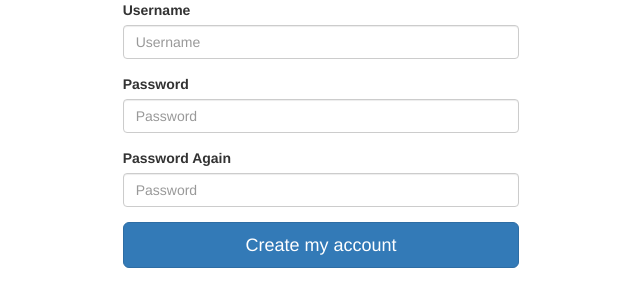
After one commit to hacettepeUniversityComputerEngineering/ticket_system, a Django app: page /signup/ in a window 1280 px wide. The commit adds this page. Shown: the top 307 px of the page, without its empty margins (319-959 px from the left). Run offline with Django 3.2, Linux system fonts and the light colour scheme; some libraries are stand-ins or nearby versions.

Commit message:
Login, logout, signup added.

```diff
--- a/event/urls.py
+++ b/event/urls.py
@@ -1,8 +1,9 @@
 from django.urls import path
+from django.conf.urls import url
 from . import views
 
 urlpatterns = [
     path('event_details', views.deneme_event, name='event_page'),
     path('', views.deneme_home, name='home_page'),
-
+    url(r'^signup/$', views.signup, name='signup'),
 ]
--- a/event/views.py
+++ b/event/views.py
@@ -1,8 +1,28 @@
-from django.shortcuts import render
+from django.shortcuts import render, redirect
+from django.contrib.auth import login, authenticate
+from django.contrib.auth.forms import UserCreationForm
 
 # Create your views here.
+
+
 def deneme_event(request):
     return render(request, 'event_details.html', {})
 
+
 def deneme_home(request):
     return render(request, 'home.html', {})
+
+
+def signup(request):
+    if request.method == 'POST':
+        form = UserCreationForm(request.POST)
+        if form.is_valid():
+            form.save()
+            username = form.cleaned_data['username']
+            raw_password = form.cleaned_data['password1']
+            user = authenticate(username=username, password=raw_password)
+            login(request, user)
+            return redirect('home_page')
+    else:
+        form = UserCreationForm()
+    return render(request, 'signup.html', {'form': form})
--- a/templates/base.html
+++ b/templates/base.html
@@ -53,7 +53,7 @@
                     <a class="nav-link" href="{% url 'event_page' %}">All Events</a>
                 </li>
                 <li class="nav-item">
-                    <a class="nav-link" href="#">Logout</a>
+                    <a class="nav-link" href="{% url 'logout'  %}?next=/">Logout</a>
                 </li>
             </ul>
         </div>
--- /dev/null
+++ b/templates/signup.html
@@ -0,0 +1,52 @@
+{% load staticfiles %}
+<!DOCTYPE html>
+<html lang="en">
+<head>
+  <title>Sign Up</title>
+  <meta charset="utf-8">
+  <meta  name="viewport" content="width=device-width, inital-scale=1">
+  <link href="../../static/startbootstrap-stylish-portfolio-gh-pages/vendor/bootstrap/css/bootstrap.min.css" rel="stylesheet">
+  <link rel="stylesheet" type="text/css" href="{% static 'css/trans.css' %}">
+  <script src="{% static 'vendor/bootstrap/js/bootstrap.min.js' %}"></script>
+</head>
+<body>
+  <div class="container-fluid bg">
+    <div class="row">
+      <div class="col-md-4 col-sm-4 col-xs-12"></div>
+      <div class="col-md-4 col-sm-4 col-xs-12">
+        {% if form.errors %}
+          {% for field in form %}
+            {% for error in field.errors %}
+              <div class="alert alert-danger">
+                <strong>{{ error|escape }}</strong>
+              </div>
+            {% endfor %}
+          {% endfor %}
+          {% for error in form.non_field_errors %}
+            <div class="alert alert-danger">
+              <strong>{{ error|escape }}</strong>
+            </div>
+          {% endfor %}
+        {% endif %}
+        <form class="form-container" action="{% url 'signup' %}" method="post">{% csrf_token %}
+          <div class="form-group">
+            <label for="id_username">Username</label>
+            <input type="text" class="form-control" name="username" placeholder="Username" >
+          </div>
+          <div class="form-group">
+            <label for="id_Password">Password</label>
+            <input type="password" class="form-control" name="password1" placeholder="Password" >
+          </div>
+          <div class="form-group">
+            <label for="id_Password_Again">Password Again</label>
+            <input type="password" class="form-control" name="password2" placeholder="Password" >
+          </div>
+          <button class="btn btn-lg btn-primary btn-block signup-btn" type="submit">
+                        Create my account</button>
+        </form>
+      </div>
+      <div class="col-md-4 col-sm-4 col-xs-12"></div>
+    </div>
+  </div>
+</body>
+</html>
--- a/ticket_system/urls.py
+++ b/ticket_system/urls.py
@@ -15,9 +15,14 @@ Including another URLconf
 """
 from django.contrib import admin
 from django.urls import path, include
+from django.conf.urls import url
+from django.contrib.auth.views import LoginView, LogoutView
 
 urlpatterns = [
     path('admin/', admin.site.urls),
+    url(r'login', LoginView.as_view(), name='login'),
+    url(r'^accounts/logout/$', LogoutView.as_view(), {'next_page': '/'},
+        name='logout'),
     path('', include("event.urls")),
     path('', include("ticket.urls")),
     path('', include("user.urls")),
```
Also changed, not shown: templates/registration/login.html (added, +49 -0 lines).
